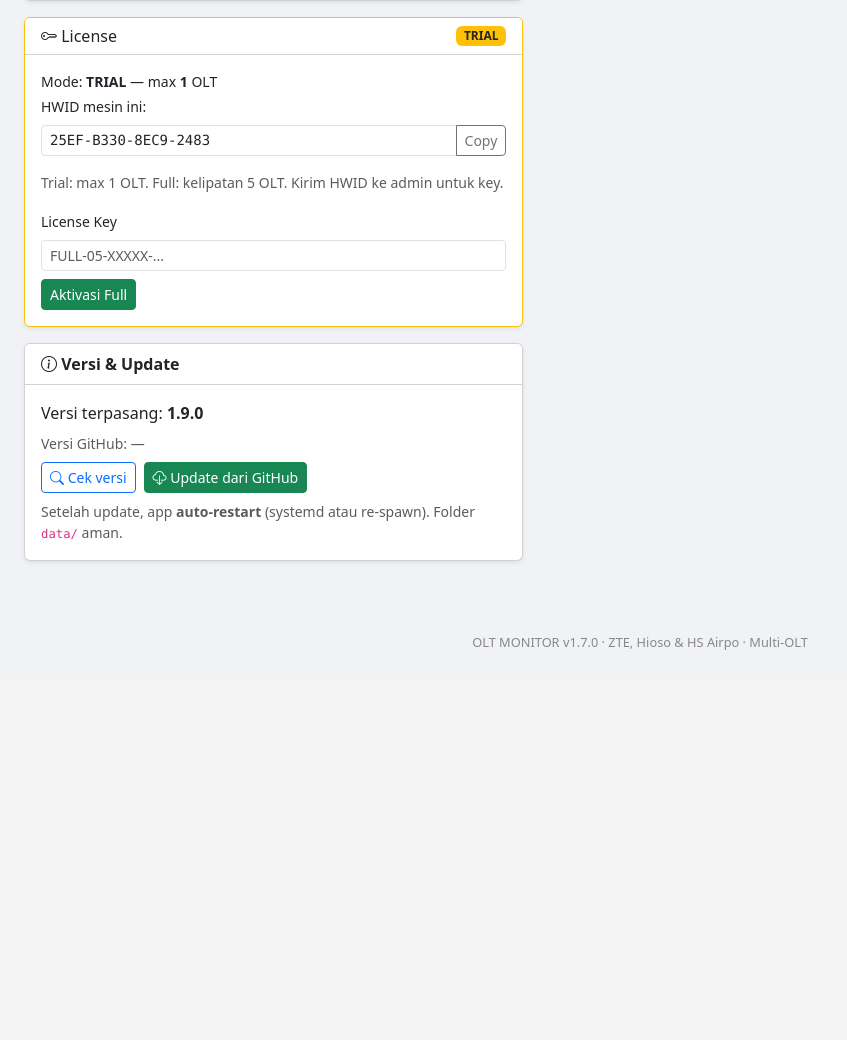
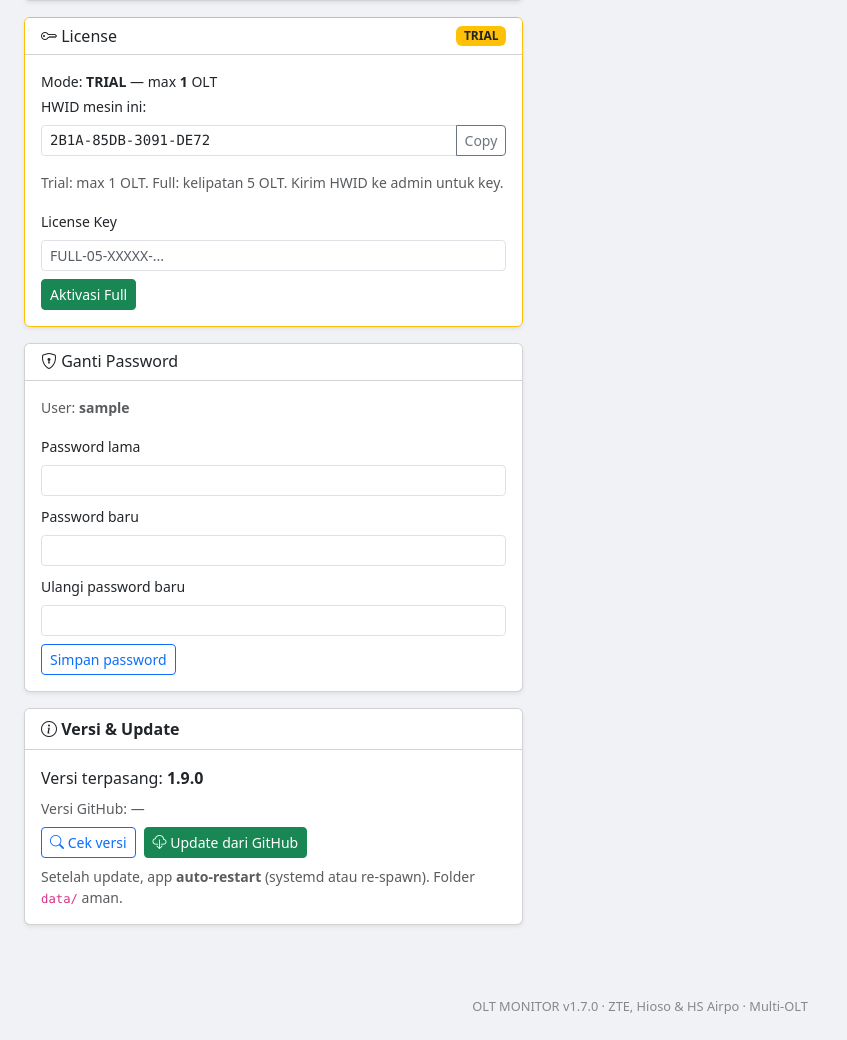
Before and after one commit to agasthanet/olt-monitor, a Flask app: page /settings in a window 1280 px wide. Shown: the part 929-1969 px from the top of the page, without its empty margins (0-847 px from the left). Before the commit the page ends 1579 px from the top, so only its background shows below. Run offline with Flask 3, Linux system fonts and the light colour scheme; the visitor is signed in with stand-in values (Sample User, id 1).

Commit message:
Update settings.html

```diff
--- a/templates/settings.html
+++ b/templates/settings.html
@@ -153,6 +153,32 @@
           <button type="submit" class="btn btn-sm btn-success">Aktivasi Full</button>
         </form>
         {% endif %}
+      </div>
+    </div>
+
+
+    <div class="card shadow-sm mt-3">
+      <div class="card-header bg-white">
+        <h6 class="mb-0"><i class="bi bi-shield-lock"></i> Ganti Password</h6>
+      </div>
+      <div class="card-body">
+        <p class="small text-muted">User: <strong>{{ username or session.get('username') or 'admin' }}</strong></p>
+        <form method="post">
+          <input type="hidden" name="action" value="change_password">
+          <div class="mb-2">
+            <label class="form-label small">Password lama</label>
+            <input type="password" name="current_password" class="form-control form-control-sm" required autocomplete="current-password">
+          </div>
+          <div class="mb-2">
+            <label class="form-label small">Password baru</label>
+            <input type="password" name="new_password" class="form-control form-control-sm" required minlength="4" autocomplete="new-password">
+          </div>
+          <div class="mb-2">
+            <label class="form-label small">Ulangi password baru</label>
+            <input type="password" name="new_password2" class="form-control form-control-sm" required minlength="4" autocomplete="new-password">
+          </div>
+          <button type="submit" class="btn btn-sm btn-outline-primary">Simpan password</button>
+        </form>
       </div>
     </div>
 
```
